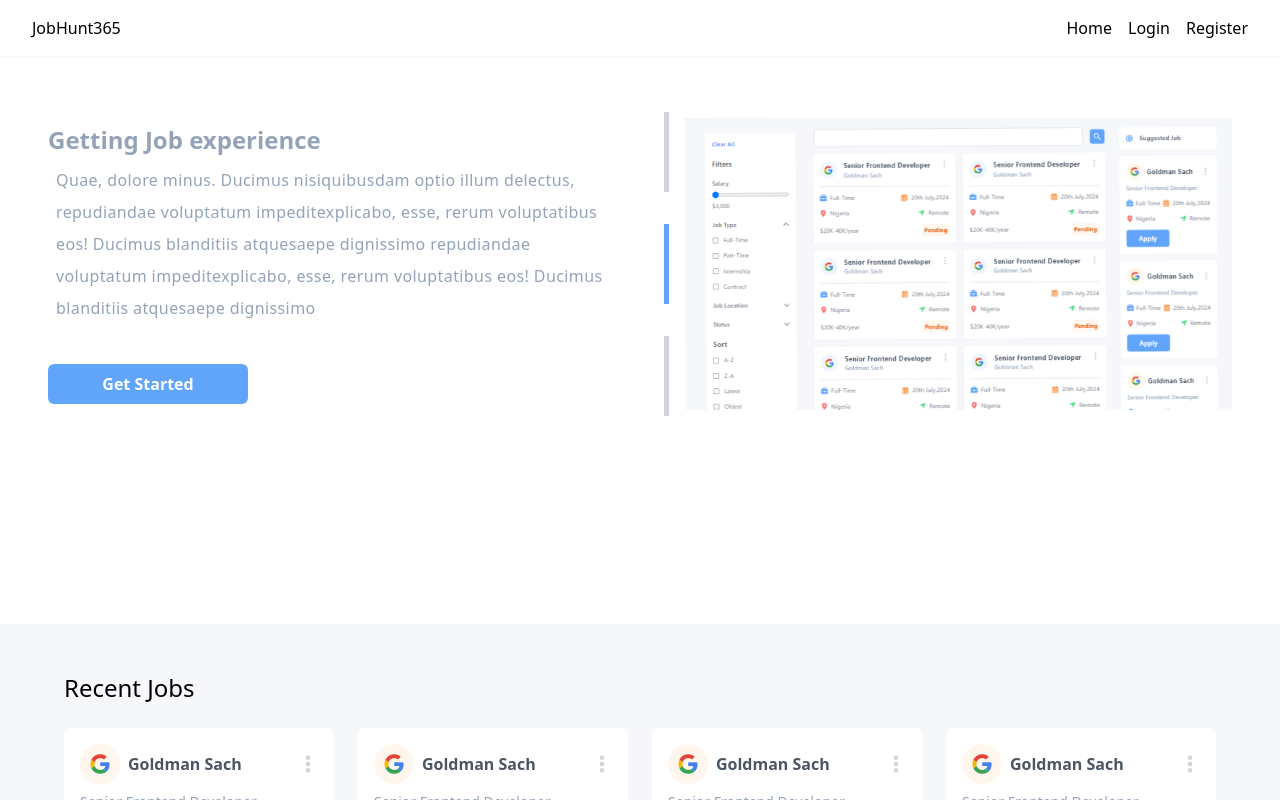
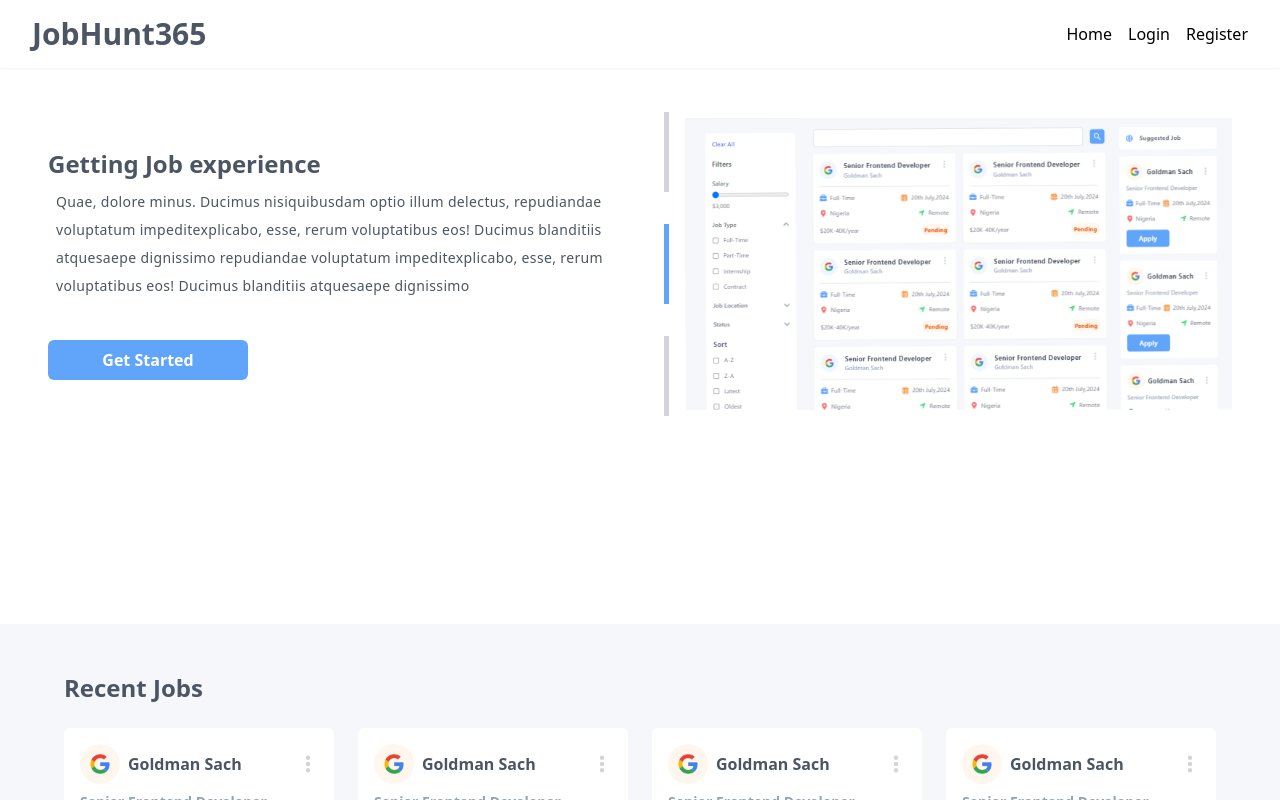
Before and after one commit to Deevyne99/jobHunt365, a React (Vite) app in the folder Jobhunt365/: page / in a window 1280 px wide. Built offline with nearby package versions, Linux system fonts and the light colour scheme.

Commit message:
Refactored codebase to use reuseable component

```diff
--- a/Jobhunt365/src/Components/Features.tsx
+++ b/Jobhunt365/src/Components/Features.tsx
@@ -33,8 +33,8 @@ const Features = ({
         </div>
       ) : null}
 
-      <h3 className='text-md font-bold text-[#94a3b8] mt-4'>{name}</h3>
-      <p className='tracking-wide leading-normal text-[#94a3b8] mt-2 text-center'>
+      <h3 className='text-md font-bold  mt-4'>{name}</h3>
+      <p className='tracking-wide leading-normal mt-2 text-center'>
         {description}
       </p>
     </div>
--- /dev/null
+++ b/Jobhunt365/src/Components/ReuseableComponets/Hero/Hero.tsx
@@ -0,0 +1,86 @@
+import { useEffect, useState } from 'react'
+import {  slider} from '../../../data'
+const HeroSection=()=>{
+
+
+ const [productIndex, setProductIndex] = useState(0)
+
+  useEffect(() => {
+    const lastIndex = slider.length - 1
+    if (productIndex < 0) {
+      setProductIndex(lastIndex)
+    }
+    if (productIndex > lastIndex) {
+      setProductIndex(0)
+    }
+  }, [productIndex])
+
+  useEffect(() => {
+    const slider = setInterval(() => {
+      setProductIndex(productIndex + 1)
+    }, 3000)
+    return () => clearInterval(slider)
+  }, [productIndex])
+
+    return  <div className='flex flex-col md:h-[400px] h-[600px]  w-full gap-4 md:gap-8 mt-16 md:mt-24  mx-4 md:mx-12  relative items-center justify-center '>
+            {slider.map((item, index) => {
+              const { id, image, descp, title } = item
+              let position = 'translate-x-full opacity-0'
+              let vertical = 'translate-y-full opacity-0'
+
+              if (productIndex === index) {
+                position = 'translate-x-0 opacity-100'
+                vertical = 'translate-y-0 opacity-100'
+              } else if (
+                index === productIndex - 1 ||
+                (productIndex === 0 && index === slider.length - 1)
+              ) {
+                position = '-translate-x-full opacity-0'
+                vertical = '-translate-y-full opacity-0'
+              }
+              return (
+                <div
+                  className={` absolute top-0 left-0 w-full flex flex-col md:flex-row items-center pr-8 md:pr-24 justify-center md:justify-between md:gap-12 gap-4 transition-transform duration-300 mx-auto `}
+                  key={id}
+                >
+                  <article
+                    className={`w-full md:w-[50%] flex max-w-[600px] flex-col transition-transform duration-400  ${position}`}
+                  >
+                    <h2 className='text-2xl md:text-left text-center text-[#4b5563] max-w-[500px] font-bold'>
+                      {title}
+                    </h2>
+                    <p className='text-[#4b5563] w-full  p-2 tracking-wide leading-loose text-center md:text-left'>
+                      {descp}
+                    </p>
+                    <button className='p-2 flex justify-center items-center mt-8 bg-[#60a5fa] text-white font-semibold rounded-md w-[200px] mx-auto md:mx-0'>
+                      Get Started
+                    </button>
+                  </article>
+                  <div className='w-full  md:w-[50%] md:flex-row flex-col flex md:gap-4 gap-0 justify-center items-center'>
+                    <div className='flex md:flex-col gap-8 flex-row order-2 md:order-1 justify-center items-center '>
+                      {slider.map((item, index) => {
+                        return (
+                          <div
+                            key={item.id}
+                            className={`${
+                              productIndex === index
+                                ? 'bg-[#60a5fa]'
+                                : 'bg-gray-100'
+                            }  md:w-[5px] md:h-[80px] w-[40px] h-[5px] md:mt-0 mt-4 `}
+                          ></div>
+                        )
+                      })}
+                    </div>
+                    <div
+                      className={`justify-center items-center flex transition-transform duration-400 order-1 md:order-2 w-full ${vertical} `}
+                    >
+                      <img src={image} alt='' className='w-full  ' />
+                    </div>
+                  </div>
+                </div>
+              )
+            })}
+          </div>
+}
+
+export default HeroSection
--- a/Jobhunt365/src/Components/ReuseableComponets/JobCard/JobCard.tsx
+++ b/Jobhunt365/src/Components/ReuseableComponets/JobCard/JobCard.tsx
@@ -19,9 +19,9 @@ const JobCard = ({ JobStatus }: { JobStatus: string }) => {
         <div className='flex items-center gap-4 w-full'>
           <LogoComponent company='xoogle' imageUrl={google} />
           <div className='flex flex-col '>
-            <h2 className='font-bold text-[#4b5563]  max-w-[150px] truncate'>
+            <h5 className='font-bold text-[#4b5563]  max-w-[150px] truncate'>
               Senior Frontend Developer
-            </h2>
+            </h5>
             <p className='text-sm text-[#94a3b8]'>Goldman Sach</p>
           </div>
         </div>
--- a/Jobhunt365/src/Components/ReuseableComponets/miniJobCard/SuggestedJob.tsx
+++ b/Jobhunt365/src/Components/ReuseableComponets/miniJobCard/SuggestedJob.tsx
@@ -14,18 +14,18 @@ const SuggestedJob = () => {
       <div className='flex justify-between items-center'>
         <div className='flex items-center gap-2 w-full'>
           <LogoComponent company='zoogle' imageUrl={google} />
-          <h1 className='text-md font-bold text-[#4b5563] truncate'>
+          <h4 className='text-md font-bold text-[#4b5563] truncate'>
             Goldman Sach
-          </h1>
+          </h4>
         </div>
         <button>
           <FaEllipsisVertical className='text-gray-100 text-xl ' />
         </button>
       </div>
       <div className='flex flex-col mt-2'>
-        <h2 className='truncate max-w-[270px] text-sm text-[#94a3b8]'>
+        <h5 className='truncate max-w-[270px] text-sm text-[#94a3b8]'>
           Senior Frontend Developer
-        </h2>
+        </h5>
       </div>
       <div className='flex items-center mt-4 justify-between'>
         <div className='flex gap-[6px] items-center'>
@@ -58,7 +58,7 @@ const SuggestedJob = () => {
         </div>
       </div>
       <div className='w-[100px]'>
-        <Button label='apply' />
+        <Button label='apply' handleAction={()=>{}}/>
       </div>
     </div>
   )
--- a/Jobhunt365/src/index.css
+++ b/Jobhunt365/src/index.css
@@ -22,3 +22,19 @@ body,
     @apply bg-[#f5f7fb]; /* Replace with any Tailwind color class */
   }
 }
+
+p{
+  @apply text-sm text-[#4b5563];
+}
+h1{
+  @apply text-3xl font-bold text-[#4b5563];
+}
+h2{
+  @apply  font-semibold text-[#4b5563];
+}
+h3{
+  @apply  font-semibold text-[#4b5563];
+}
+h5{
+  @apply  font-semibold text-[#4b5563];
+}
--- a/Jobhunt365/src/pages/Home.tsx
+++ b/Jobhunt365/src/pages/Home.tsx
@@ -1,4 +1,4 @@
-import { useEffect, useState } from 'react'
+
 
 // import heroImage from '../assets/home-screen.png'
 import image_1 from '../assets/image-1.jpg'
@@ -7,87 +7,13 @@ import SuggestedJob from '../Components/ReuseableComponets/miniJobCard/Suggested
 import JobCard from '../Components/ReuseableComponets/JobCard/JobCard'
 import { features, jobCategories, slider, userData } from '../data'
 import Features from '../Components/Features'
+import HeroSection from '../Components/ReuseableComponets/Hero/Hero'
 
 const Home = () => {
-  const [productIndex, setProductIndex] = useState(0)
 
-  useEffect(() => {
-    const lastIndex = slider.length - 1
-    if (productIndex < 0) {
-      setProductIndex(lastIndex)
-    }
-    if (productIndex > lastIndex) {
-      setProductIndex(0)
-    }
-  }, [productIndex])
-
-  useEffect(() => {
-    const slider = setInterval(() => {
-      setProductIndex(productIndex + 1)
-    }, 3000)
-    return () => clearInterval(slider)
-  }, [productIndex])
   return (
     <div className='flex  flex-col bg-white  w-full overflow-hidden'>
-      <div className='flex flex-col md:h-[400px] h-[600px]  w-full gap-4 md:gap-8 mt-16 md:mt-24  mx-4 md:mx-12  relative items-center justify-center '>
-        {slider.map((item, index) => {
-          const { id, image, descp, title } = item
-          let position = 'translate-x-full opacity-0'
-          let vertical = 'translate-y-full opacity-0'
-
-          if (productIndex === index) {
-            position = 'translate-x-0 opacity-100'
-            vertical = 'translate-y-0 opacity-100'
-          } else if (
-            index === productIndex - 1 ||
-            (productIndex === 0 && index === slider.length - 1)
-          ) {
-            position = '-translate-x-full opacity-0'
-            vertical = '-translate-y-full opacity-0'
-          }
-          return (
-            <div
-              className={` absolute top-0 left-0 w-full flex flex-col md:flex-row items-center pr-8 md:pr-24 justify-center md:justify-between md:gap-12 gap-4 transition-transform duration-300 mx-auto `}
-              key={id}
-            >
-              <article
-                className={`w-full md:w-[50%] flex max-w-[600px] flex-col transition-transform duration-400  ${position}`}
-              >
-                <h2 className='text-2xl md:text-left text-center text-[#94a3b8] max-w-[500px] font-bold'>
-                  {title}
-                </h2>
-                <p className='text-[#94a3b8] w-full  p-2 tracking-wide leading-loose text-center md:text-left'>
-                  {descp}
-                </p>
-                <button className='p-2 flex justify-center items-center mt-8 bg-[#60a5fa] text-white font-semibold rounded-md w-[200px] mx-auto md:mx-0'>
-                  Get Started
-                </button>
-              </article>
-              <div className='w-full  md:w-[50%] md:flex-row flex-col flex md:gap-4 gap-0 justify-center items-center'>
-                <div className='flex md:flex-col gap-8 flex-row order-2 md:order-1 justify-center items-center '>
-                  {slider.map((item, index) => {
-                    return (
-                      <div
-                        key={item.id}
-                        className={`${
-                          productIndex === index
-                            ? 'bg-[#60a5fa]'
-                            : 'bg-gray-100'
-                        }  md:w-[5px] md:h-[80px] w-[40px] h-[5px] md:mt-0 mt-4 `}
-                      ></div>
-                    )
-                  })}
-                </div>
-                <div
-                  className={`justify-center items-center flex transition-transform duration-400 order-1 md:order-2 w-full ${vertical} `}
-                >
-                  <img src={image} alt='' className='w-full  ' />
-                </div>
-              </div>
-            </div>
-          )
-        })}
-      </div>
+      <HeroSection/>
       <div className='flex flex-col py-12 px-4 md:px-16 mt-28 justify-center bg-[#f5f7fb]'>
         <h2 className='text-2xl '>Recent Jobs</h2>
         <div className='grid grid-cols-1 md:grid-cols-2 xl:grid-cols-4  mt-6 justify-center gap-6 items-center '>
@@ -122,8 +48,8 @@ const Home = () => {
             <img src={image_1} alt='' />
             <article className='flex flex-col p-4 gap-4'>
 
-            <h5 className='text-[#94a3b8] font-bold capitalize '> mark Joe</h5>
-            <p className='text-[#94a3b8] text-sm leading-relaxed '>
+            <h5 className='font-bold capitalize '> mark Joe</h5>
+            <p className='text-sm leading-relaxed '>
               Lorem ipsum dolor sit, amet consectetur adipisicing elit. Nam,
               libero? Architecto, iusto provident quibusdam alias, laboriosam
               reiciendis expedita eos dignissimos.
```
